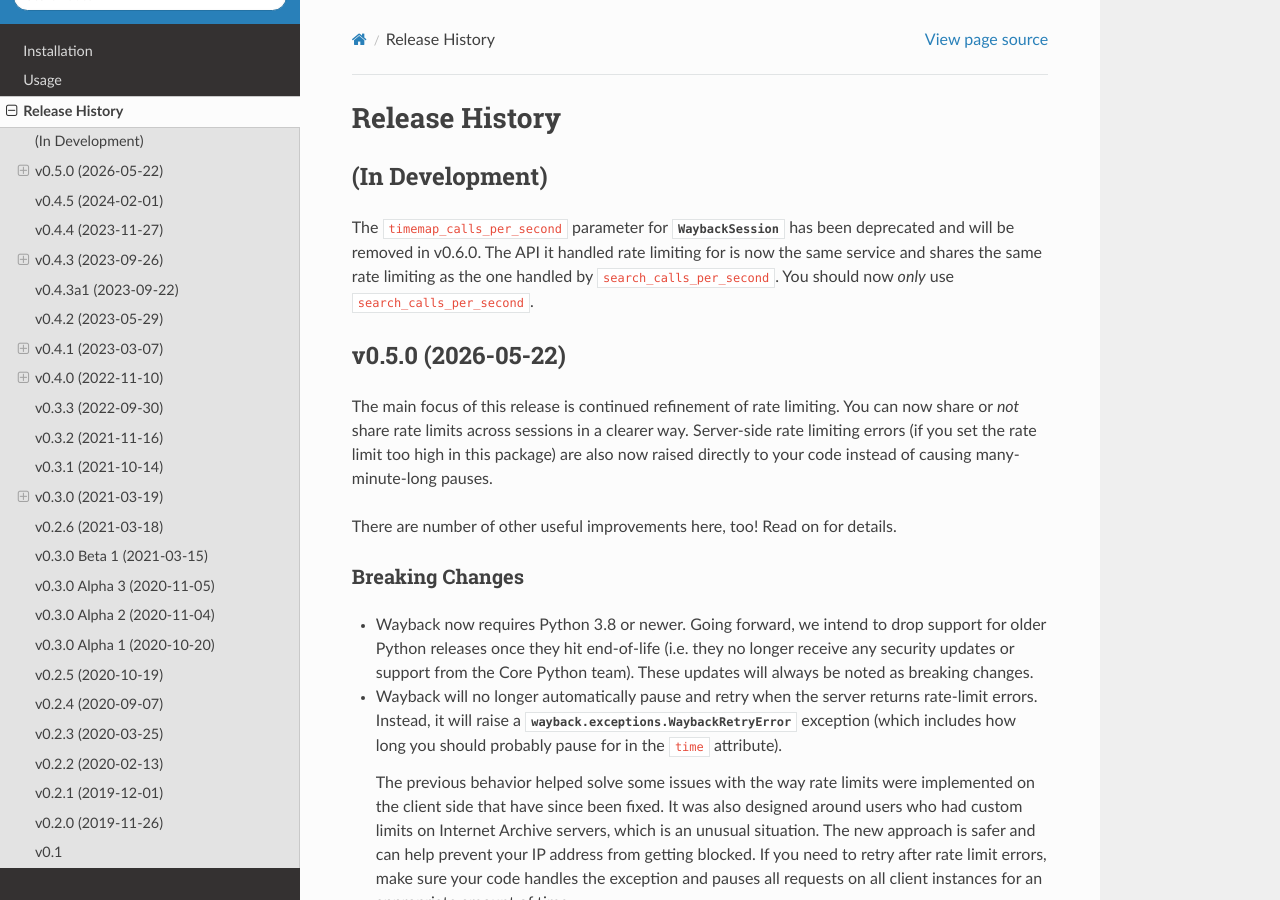
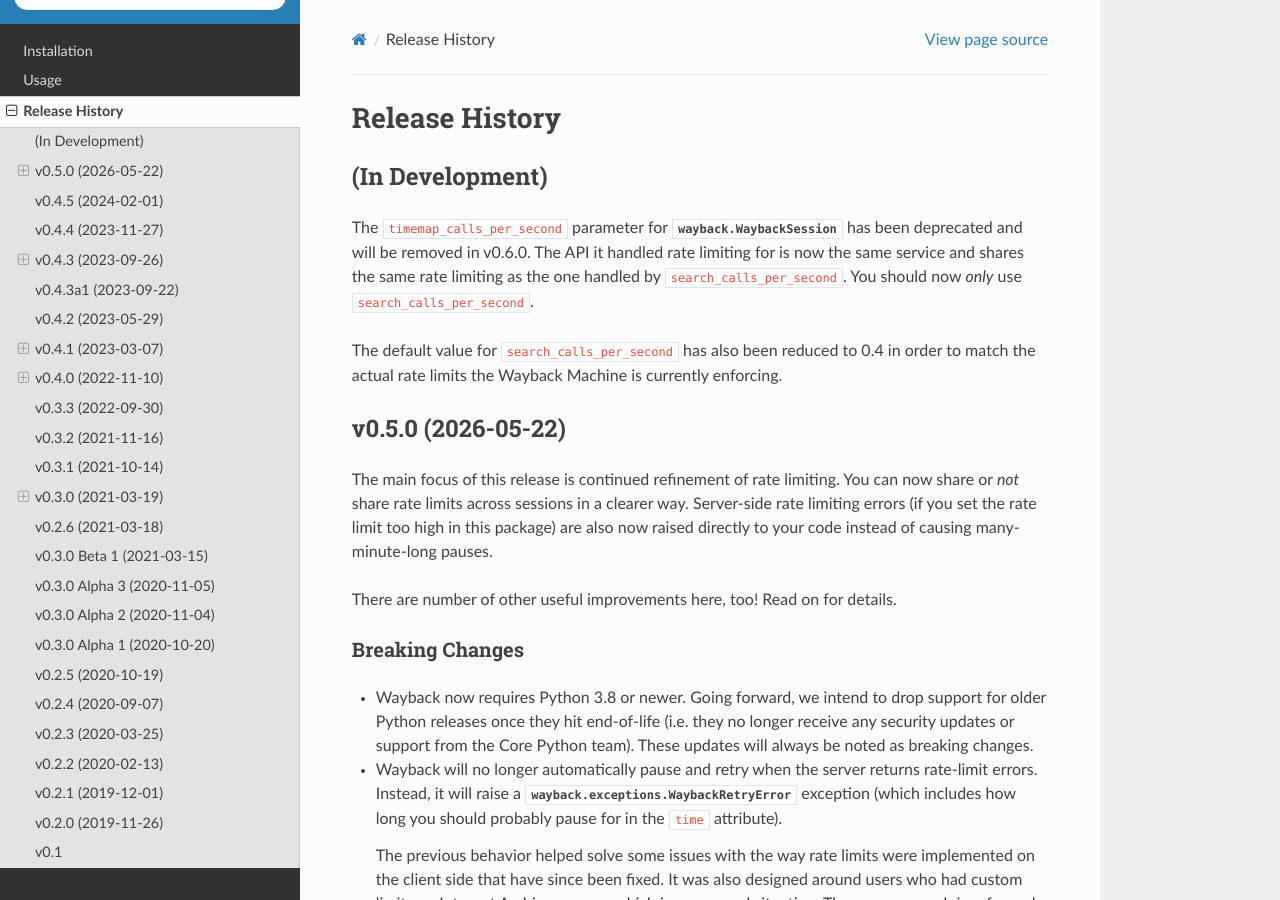
Before and after one commit to edgi-govdata-archiving/wayback, a Sphinx documentation site: the page built from docs/source/release-history.rst, in a window 1280 px wide and 900 px high. Built offline with Sphinx 7.4.7 and the Read the Docs theme 3.1.0, drawn with Linux system fonts in a browser that asks for light colours; the version number could not be read and is left out.

Commit message:
Release notes tweaks

```diff
--- a/docs/source/release-history.rst
+++ b/docs/source/release-history.rst
@@ -5,7 +5,9 @@ Release History
 (In Development)
 ----------------
 
-The ``timemap_calls_per_second`` parameter for :class:`WaybackSession` has been deprecated and will be removed in v0.6.0. The API it handled rate limiting for is now the same service and shares the same rate limiting as the one handled by ``search_calls_per_second``. You should now *only* use ``search_calls_per_second``.
+The ``timemap_calls_per_second`` parameter for :class:`wayback.WaybackSession` has been deprecated and will be removed in v0.6.0. The API it handled rate limiting for is now the same service and shares the same rate limiting as the one handled by ``search_calls_per_second``. You should now *only* use ``search_calls_per_second``.
+
+The default value for ``search_calls_per_second`` has also been reduced to 0.4 in order to match the actual rate limits the Wayback Machine is currently enforcing.
 
 
 v0.5.0 (2026-05-22)
```
